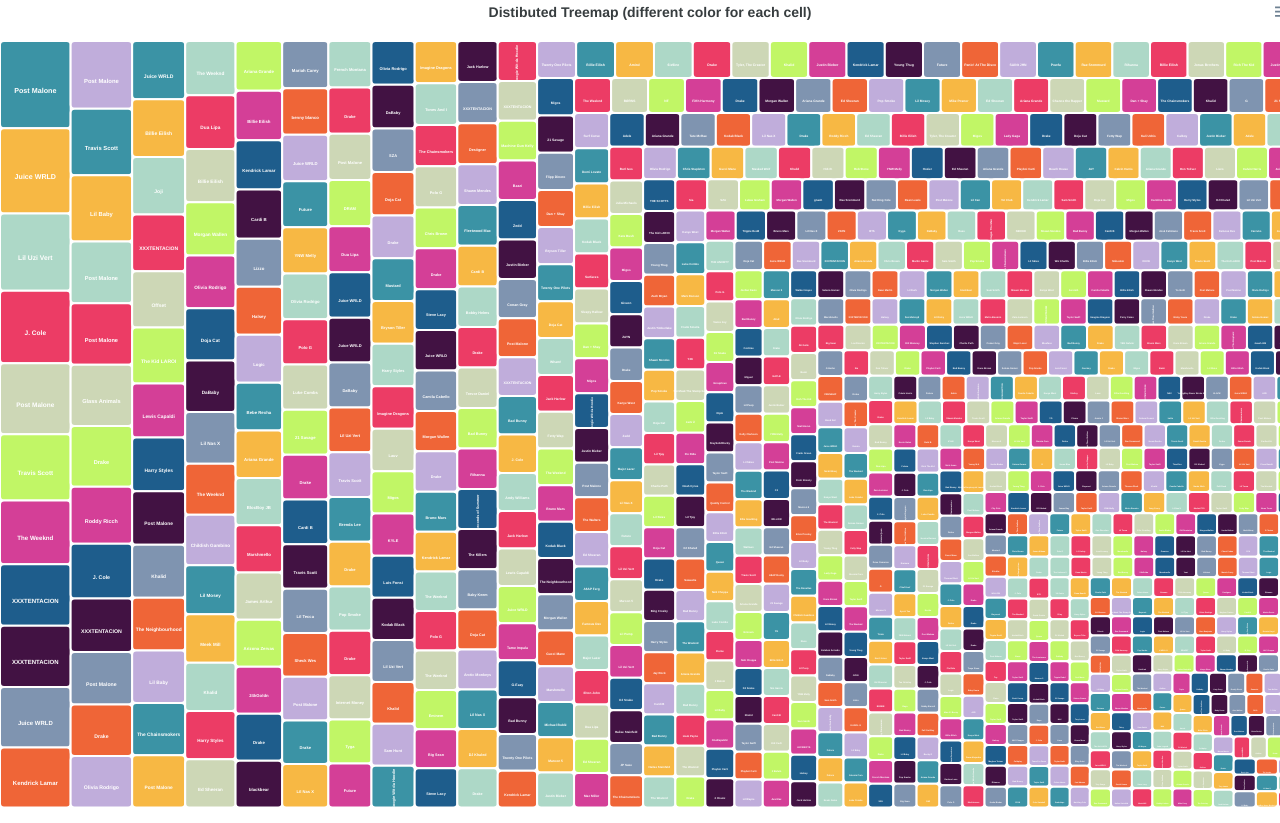
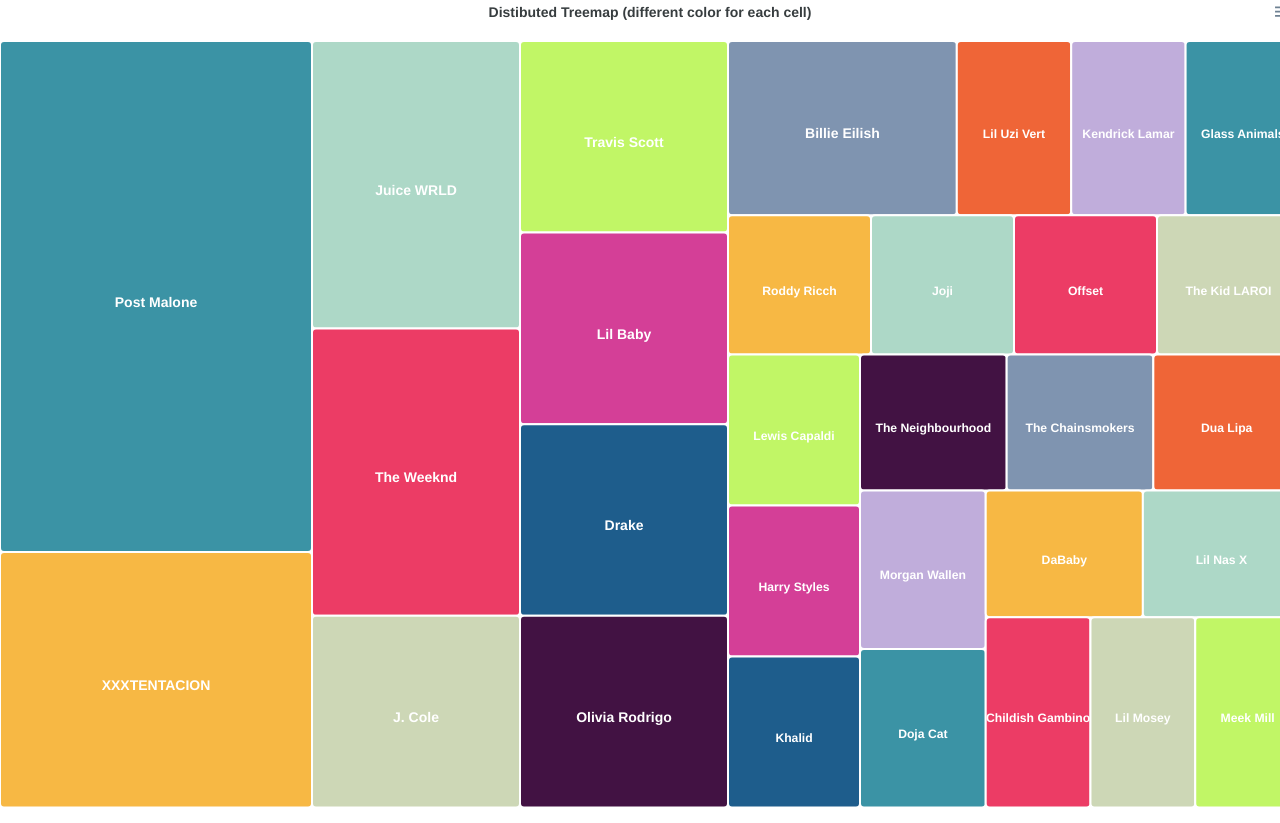
Before and after one commit to Its-Alann/conuhacks7_FollowMaps, a React (Create React App) app in the folder vizify/: page / in a window 1280 px wide. Built offline with nearby package versions, Linux system fonts and the light colour scheme.

Commit message:
sorted hmap and artistSongCount

```diff
--- a/vizify/src/App.js
+++ b/vizify/src/App.js
@@ -7,8 +7,8 @@
 function App() {
   return (
     <div>
-      <Artists/>
-      {/* <Genre/> */}
+      {/* <Artists/> */}
+      <Genre/>
     </div>
   );
 }
--- a/vizify/src/components/Genre.js
+++ b/vizify/src/components/Genre.js
@@ -1,23 +1,37 @@
-import React, { useState, useEffect } from 'react';
-import Papa from 'papaparse';
-import Treemap from './Treemap';
+import React, { useState, useEffect } from "react";
+import Treemap from "./Treemap";
+import Papa from "papaparse";
 
-const Genre = () => {
-const [data, setData] = useState([]);
+function Genre() {
+  const [data, setData] = useState([]);
 
   useEffect(() => {
-    Papa.parse('/top1000_Spotify_final_data.csv', {
-        header: true,
-        download: true,
-        complete: (results) => {
-            setData(results.data);
-        }
+    Papa.parse("/top50_Spotify_final_data.csv", {
+      header: true,
+      download: true,
+      complete: (results) => {
+        setData(results.data);
+      },
     });
   }, []);
 
+  const hmap = new Map();
+
+  data.forEach((item) => {
+    const artist = item["Artist Name"];
+    hmap.has(artist)
+      ? hmap.set(artist, hmap.get(artist) + 1)
+      : hmap.set(artist, 1);
+  });
+
+  const sortedMap = new Map([...hmap.entries()].sort((a, b) => b[1] - a[1]));
+
+  const artistName2 = Array.from(sortedMap.keys());
+  const count = Array.from(sortedMap.values());
+
   return (
     <>
-      <Treemap data={data}/>
+      {hmap.size ? <Treemap data={[artistName2, count]} /> : <p>Loading Data</p>}
     </>
   );
 }
--- a/vizify/src/components/Treemap.js
+++ b/vizify/src/components/Treemap.js
@@ -1,25 +1,22 @@
 import React, { Component } from "react";
 import Chart from "react-apexcharts";
-import Artists from "./Artists";
 
 class Treemap extends Component {
   constructor(props) {
     super(props);
 
-    const fileData = this.props.data[0]
-    const artistNameData = this.props.data[1]
-
-    console.log(fileData)
-
-    const mapper = fileData.map((data, index) => {
+    const artistNameData = this.props.data[0]
+    const fileData = this.props.data[1]
+    console.log(artistNameData);
+    console.log(fileData);
+    const mapper = artistNameData.map((artist, index) => {
         return {
-            x: artistNameData[index] + "",
-            y: data
+            x: artist + "",
+            y: fileData[index]
         }
-    })
+    });
 
     this.state = {
-
       series: [
         {
           data: mapper
@@ -31,25 +28,25 @@
         },
         chart: {
           height: 500,
-            type: 'treemap'
+          type: "treemap"
         },
         title: {
-            text: 'Distibuted Treemap (different color for each cell)',
-            align: 'center'
+          text: "Distibuted Treemap (different color for each cell)",
+          align: "center"
         },
         colors: [
-            '#3B93A5',
-            '#F7B844',
-            '#ADD8C7',
-            '#EC3C65',
-            '#CDD7B6',
-            '#C1F666',
-            '#D43F97',
-            '#1E5D8C',
-            '#421243',
-            '#7F94B0',
-            '#EF6537',
-            '#C0ADDB'
+          "#3B93A5",
+          "#F7B844",
+          "#ADD8C7",
+          "#EC3C65",
+          "#CDD7B6",
+          "#C1F666",
+          "#D43F97",
+          "#1E5D8C",
+          "#421243",
+          "#7F94B0",
+          "#EF6537",
+          "#C0ADDB"
         ],
         plotOptions: {
           treemap: {
@@ -79,4 +76,4 @@
   }
 }
 
-export default Treemap
+export default Treemap;
```
Also changed, not shown: vizify/public/top50_Spotify_final_data.csv. Lines whose indentation alone changed are shown as unchanged.
